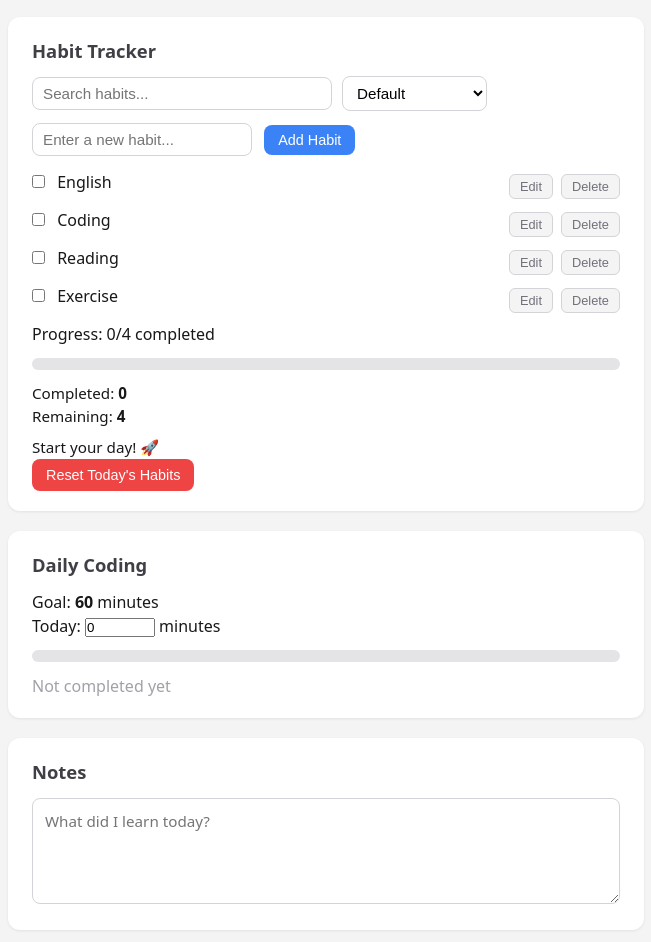
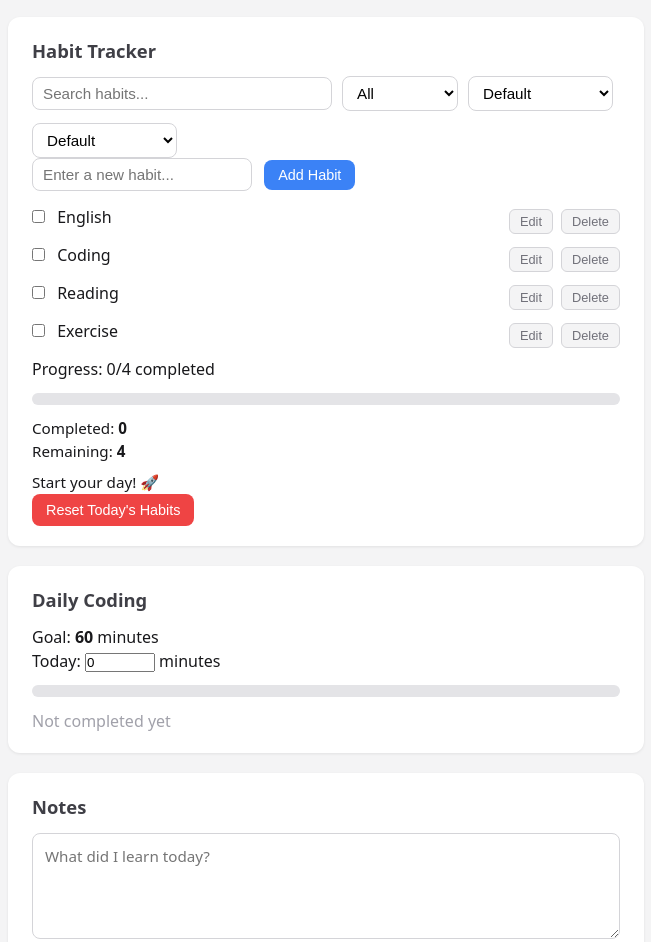
Before and after one commit to Salvatorepolise/productivity-dashboard, a plain HTML site: page index.html in a window 1280 px wide. Shown: the part 843-1785 px from the top of the page, without its empty margins (314-965 px from the left). Drawn offline with Linux system fonts and the light colour scheme; no server answers.

Commit message:
Day 27: add habit status filter with derived view

```diff
--- a/index.html
+++ b/index.html
@@ -74,6 +74,18 @@
           id="search-habit-input"
           placeholder="Search habits..."
         />
+        <select id="habit-status-filter">
+          <option value="all">All</option>
+          <option value="completed">Completed</option>
+          <option value="remaining">Remaining</option>
+        </select>
+        <select id="sort-habits">
+          <option value="default">Default</option>
+          <option value="az">A → Z</option>
+          <option value="completed">Completed first</option>
+          <option value="remaining">Remaining first</option>
+        </select>
+      </div>
         <select id="sort-habits">
           <option value="default">Default</option>
           <option value="az">A → Z</option>
@@ -162,7 +174,7 @@
     <!-- FOOTER -->
     <section>
       <p style="margin: 0; color: #71717a; font-size: 0.9rem">
-        Day 26 · October 2, 2026 · MRR: $0
+        Day 27 · October 3, 2026 · MRR: $0
       </p>
     </section>
 
--- a/js/main.js
+++ b/js/main.js
@@ -7,6 +7,7 @@ import {
   resetHabits,
   setSearchText,
   setSortOption,
+  setStatusFilter,
   undoDelete,
 } from "./state.js";
 
@@ -78,6 +79,13 @@ document.getElementById("search-habit-input").addEventListener("input", (e) => {
   setSearchText(e.target.value);
   renderHabits();
 });
+
+document
+  .getElementById("habit-status-filter")
+  .addEventListener("change", (e) => {
+    setStatusFilter(e.target.value);
+    renderHabits();
+  });
 
 document.getElementById("sort-habits").addEventListener("change", (e) => {
   setSortOption(e.target.value);
--- a/js/state.js
+++ b/js/state.js
@@ -9,7 +9,11 @@ export let habitsData = [
 
 export let searchText = "";
 export let sortOption = "default";
+export let statusFilter = "all"; // "all" | "completed" | "remaining"
 
+export function setStatusFilter(value) {
+  statusFilter = value;
+}
 /** Temporary state — last deleted habit only (not in localStorage) */
 let recentlyDeletedHabit = null;
 let undoTimeoutId = null;
@@ -32,6 +36,7 @@ export function setSortOption(value) {
 export function getVisibleHabits() {
   let list;
 
+  // 1. Search (non muta habitsData)
   if (!searchText.trim()) {
     list = [...habitsData];
   } else {
@@ -40,6 +45,14 @@ export function getVisibleHabits() {
     );
   }
 
+  // 2. Status filter (Day 27)
+  if (statusFilter === "completed") {
+    list = list.filter((h) => h.completed);
+  } else if (statusFilter === "remaining") {
+    list = list.filter((h) => !h.completed);
+  }
+
+  // 3. Sort
   if (sortOption === "az") {
     return list.sort((a, b) => a.name.localeCompare(b.name));
   }
--- a/style.css
+++ b/style.css
@@ -408,3 +408,16 @@ body.compact h2 {
 #undo-delete-btn:hover {
   background: #2563eb;
 }
+#habit-status-filter {
+  padding: 7px 10px;
+  border: 1px solid #d4d4d8;
+  border-radius: 8px;
+  font-size: 0.95rem;
+  background: white;
+  cursor: pointer;
+}
+
+#habit-status-filter:focus {
+  outline: none;
+  border-color: #3b82f6;
+}
```
